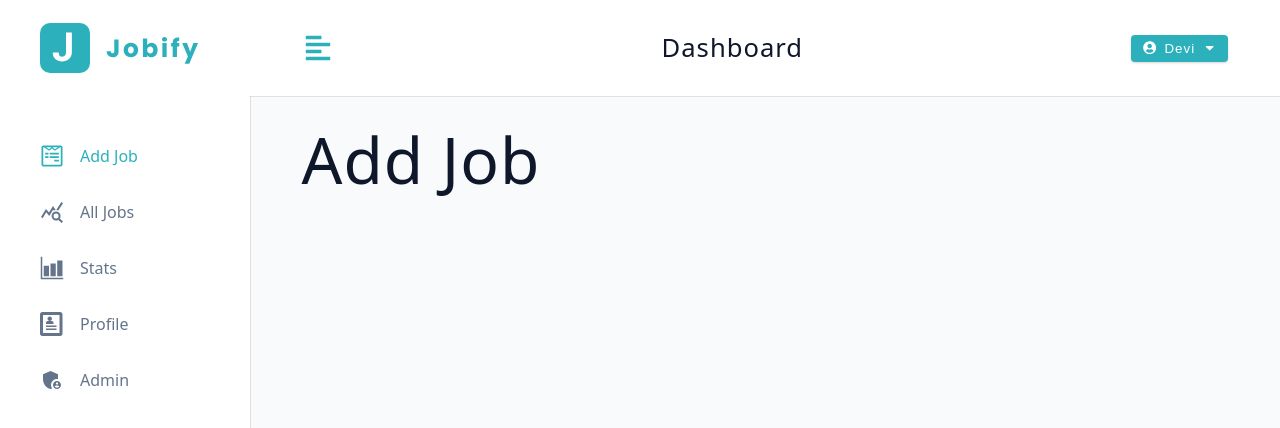
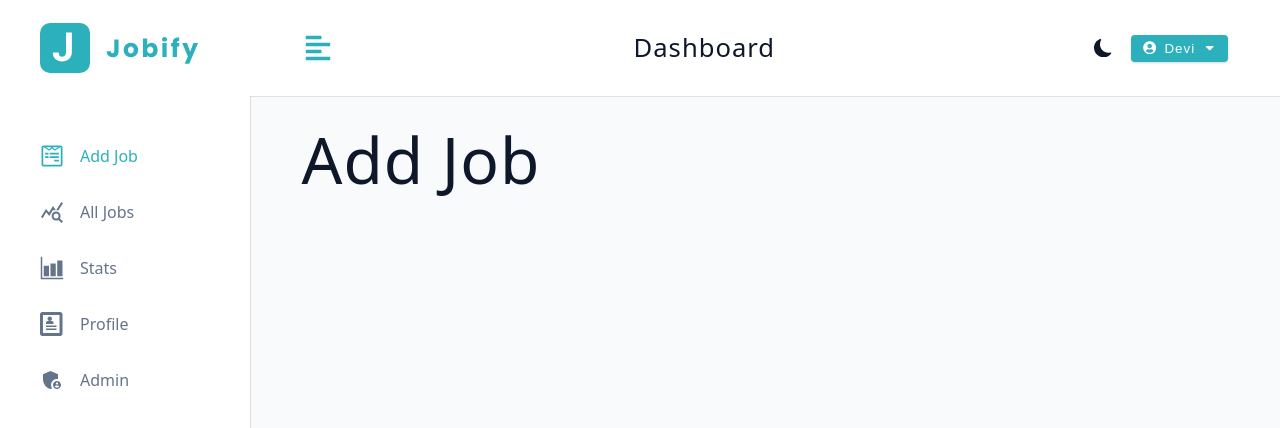
Before and after one commit to poojakanjalkar/Job-Hub, a React (Vite) app in the folder client/: page /dashboard in a window 1280 px wide. Shown: the top 428 px of the page. Built offline with nearby package versions, Linux system fonts and the light colour scheme.

Commit message:
added theme component

```diff
--- a/client/src/assets/wrappers/ThemeToggle.js
+++ b/client/src/assets/wrappers/ThemeToggle.js
@@ -1,4 +1,4 @@
-import styled from 'styled-components';
+import styled from "styled-components";
 
 const Wrapper = styled.button`
   background: transparent;
--- a/client/src/components/Navbar.jsx
+++ b/client/src/components/Navbar.jsx
@@ -5,6 +5,7 @@
 import { FaAlignLeft } from 'react-icons/fa';
 import Logo from './Logo'
 import LogoutContainer from './LogoutContainer';
+import ThemeToggle from './ThemeToggle';
 export default function Navbar() {
 
   const { toggleSidebar } = useDashboardContext()
@@ -18,7 +19,7 @@
           <Logo />
           <h4 className='logo-text'>dashboard</h4>
         </div>
-        <div className='btn-container'><LogoutContainer /></div>
+        <div className='btn-container'><ThemeToggle /><LogoutContainer /> </div>
       </div>
     </Wrapper>
 
--- /dev/null
+++ b/client/src/components/ThemeToggle.jsx
@@ -0,0 +1,15 @@
+import React from 'react'
+import { BsFillSunFill, BsFillMoonFill } from "react-icons/bs";
+import Wrapper from '../assets/wrappers/ThemeToggle'
+import { useDashboardContext } from '../pages/DashboardLayout';
+export default function ThemeToggle() {
+
+  const { isDarkTheme, toggleDarkTheme } = useDashboardContext()
+  return (
+    <Wrapper onClick={toggleDarkTheme}>
+      {isDarkTheme ? (
+        <BsFillSunFill className='toggle-icon' />
+      ) : (<BsFillMoonFill className='toggle-icon' />)}
+    </Wrapper>
+  )
+}
```
